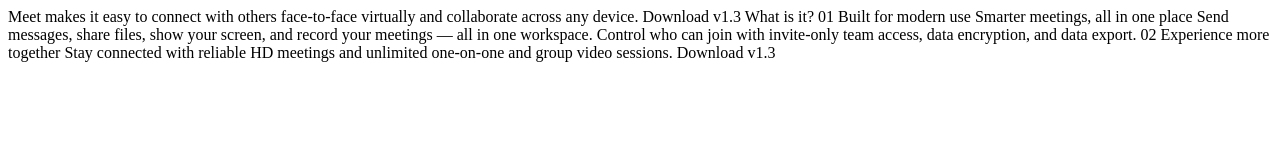
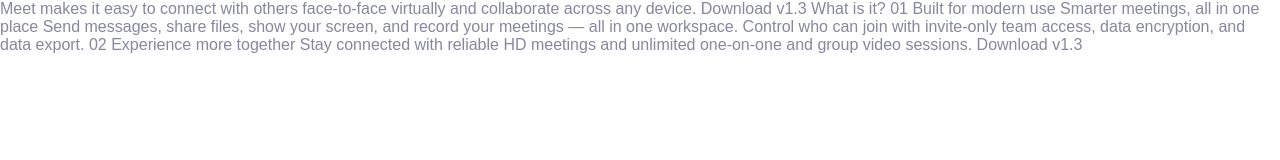
Before and after one commit to dinahbrito/meet-landing-page, a plain HTML site: page index.html in a window 1280 px wide. Drawn offline with Linux system fonts and the light colour scheme.

Commit message:
Intial CSS

```diff
--- a/index.html
+++ b/index.html
@@ -1,13 +1,18 @@
 <!DOCTYPE html>
 <html lang="en">
+
 <head>
   <meta charset="UTF-8">
   <meta name="viewport" content="width=device-width, initial-scale=1.0">
 
   <link rel="icon" type="image/png" sizes="32x32" href="./assets/favicon-32x32.png">
+  <link rel="stylesheet" href="styles.css">
+  <link rel="preconnect" href="https://fonts.googleapis.com">
+  <link rel="preconnect" href="https://fonts.gstatic.com" crossorigin>
+  <link href="https://fonts.googleapis.com/css2?family=Red+Hat+Display:wght@500;900&display=swap" rel="stylesheet">
+  <title>Meet landing page</title>
+</head>
 
-  <title>Frontend Mentor | Meet landing page</title>
-</head>
 <body>
   Meet makes it easy to connect with others face-to-face virtually and collaborate across any device.
 
@@ -28,4 +33,5 @@
 
   Download v1.3
 </body>
+
 </html>
--- /dev/null
+++ b/styles.css
@@ -0,0 +1,29 @@
+/* Colors */
+:root {
+    --primary: #4D96A9;
+    --primary-active: #8FE3F9;
+    --secondary: #855FB1;
+    --secondary-active: #D9B8FF;
+    --primary-text: #28283D;
+    --secondary-text: #87879D;
+    --background: #FAFAFA;
+}
+
+/* Reset */
+*,
+* ::before,
+* ::after {
+    box-sizing: border-box;
+    margin: 0;
+    padding: 0;
+    -moz-osx-font-smoothing: grayscale;
+    -webkit-font-smoothing: antialiased;
+    font-smoothing: antialiased;
+}
+
+body {
+    color: var(--secondary-text);
+    font-family: 'Red Hat', sans-serif;
+    font-size: 16px;
+    font-weight: 500;
+}
```
